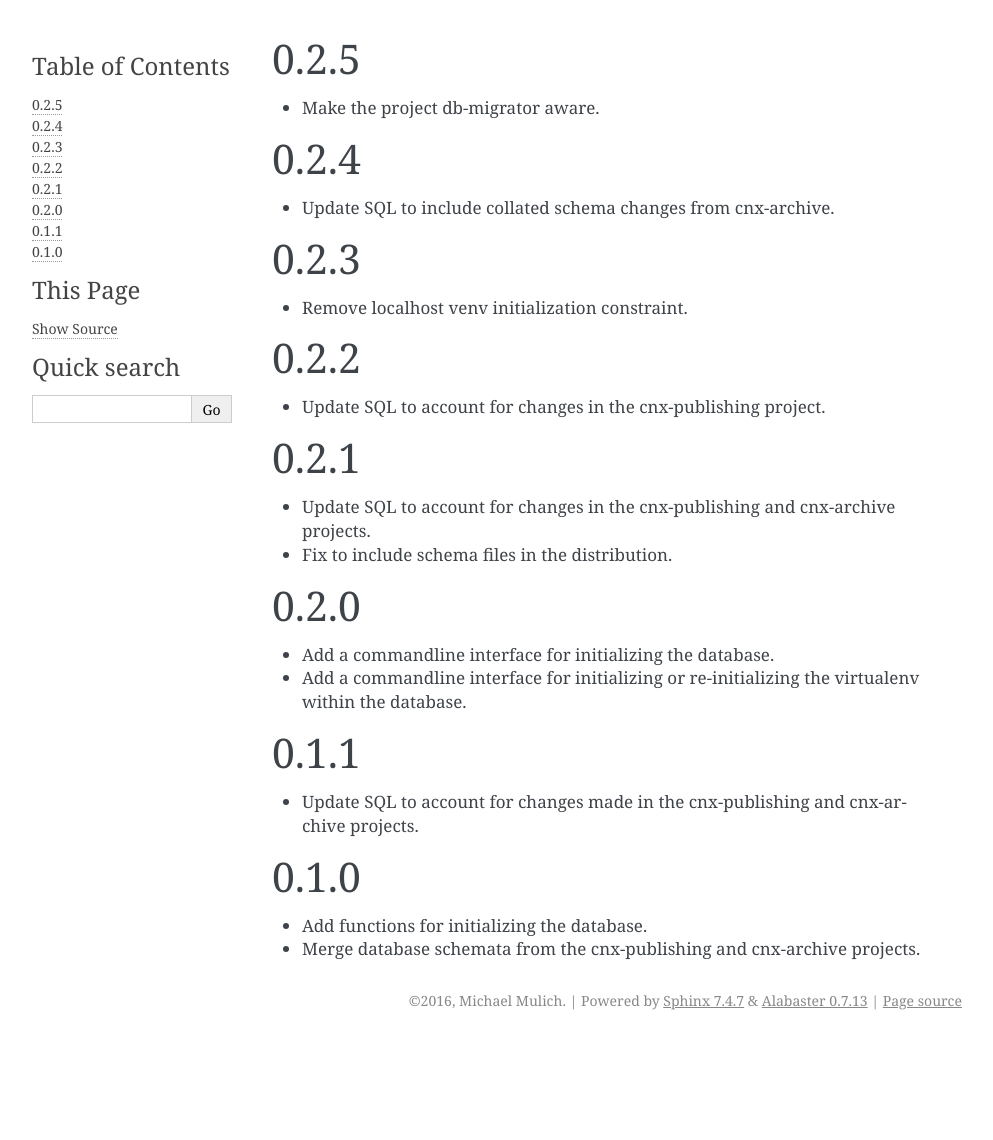
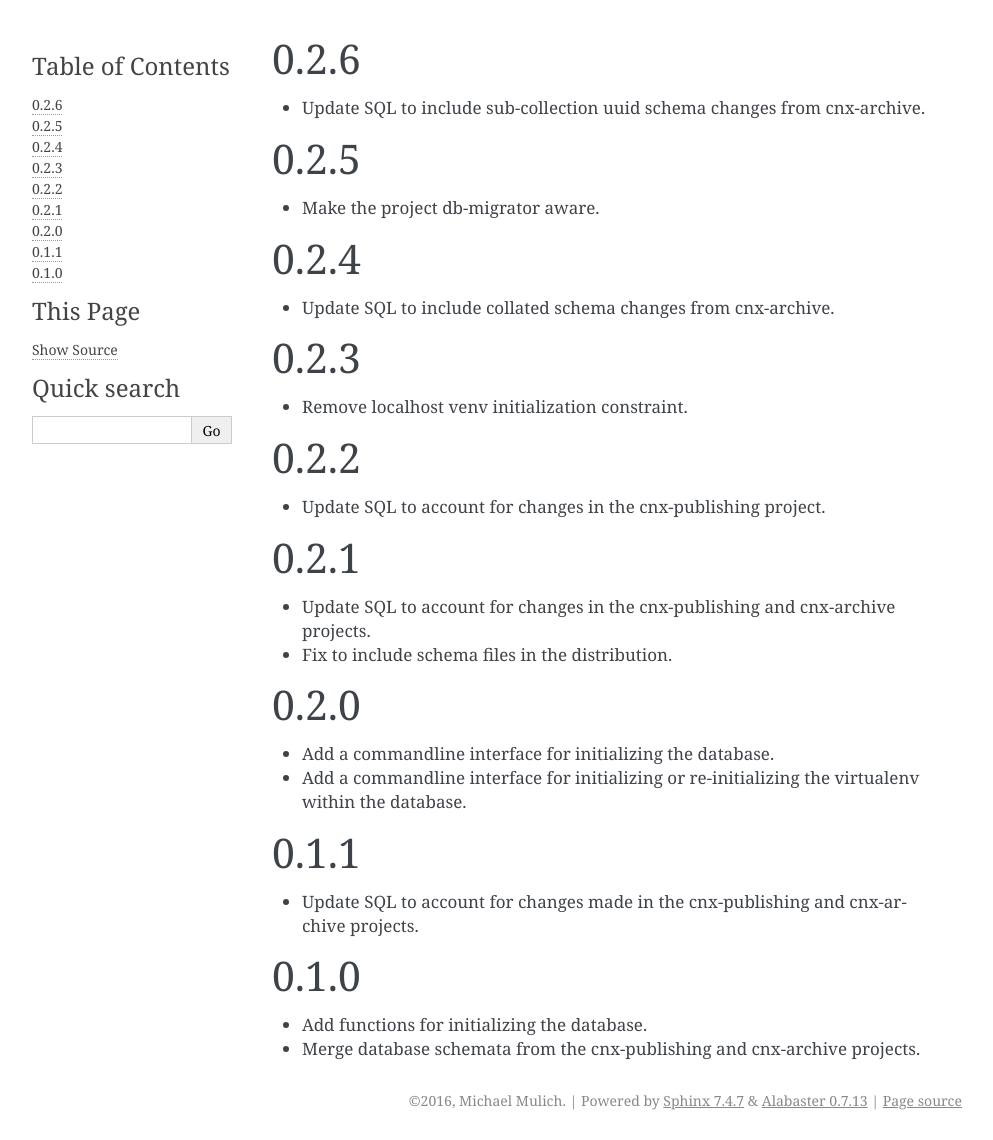
Before and after one commit to Dimmus/cnx-db, a Sphinx documentation site: the page built from docs/changes.rst, in a window 1280 px wide. Shown: the whole page, without its empty margins (148-1141 px from the left). Built offline with Sphinx 7.4.7, drawn with Linux system fonts in a browser that asks for light colours; before the commit the page ends 1040 px from its top, so only the background shows below that.

Commit message:
Bump version for release with cnx-archive updates

```diff
--- a/docs/changes.rst
+++ b/docs/changes.rst
@@ -5,6 +5,11 @@
    ----------------------
 
    - feature message
+
+0.2.6
+-----
+
+- Update SQL to include sub-collection uuid schema changes from cnx-archive.
 
 0.2.5
 -----
--- a/setup.py
+++ b/setup.py
@@ -32,7 +32,7 @@ if not IS_PY3:
 
 setup(
     name='cnx-db',
-    version='0.2.5',
+    version='0.2.6',
     author='Connexions team',
     author_email='info@cnx.org',
     url="https://github.com/connexions/cnx-db",
```
